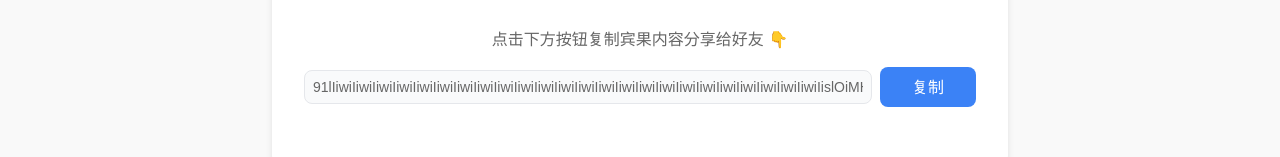
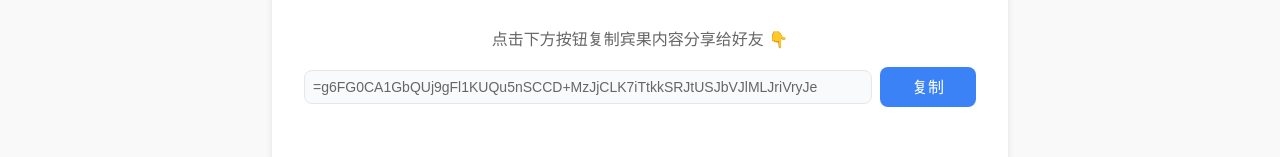
Before and after one commit to senzi/closeai, a Vue app: page /bingo-game in a window 1280 px wide. Shown: the part 1306-1463 px from the top of the page. Built offline with nearby package versions, Linux system fonts and the light colour scheme.

Commit message:
feat: 使用pako进行数据压缩
1. 引入pako库进行数据压缩
2. 优化shareCode的生成和解析逻辑
3. 提升数据压缩效率

```diff
--- a/package.json
+++ b/package.json
@@ -10,6 +10,7 @@
   },
   "dependencies": {
     "lzma": "^2.3.2",
+    "pako": "^2.1.0",
     "vue": "^3.5.13",
     "vue-router": "^4.5.0"
   },
--- a/src/views/tools/bingo-game.vue
+++ b/src/views/tools/bingo-game.vue
@@ -109,6 +109,7 @@
 
 <script setup lang="ts">
 import { ref, reactive, onMounted, watch, computed, nextTick } from 'vue'
+import * as pako from 'pako'
 
 // 游戏模式
 const mode = ref<'edit' | 'play'>('edit')
@@ -176,16 +177,23 @@ const loadSavedData = () => {
 // 生成分享代码
 const shareCode = computed(() => {
   try {
-    // 保留空单元格的位置信息
+    // 准备要压缩的数据
     const cleanData = {
       title: gameData.title ? gameData.title.slice(0, 100) : '',
       description: gameData.description ? gameData.description.slice(0, 200) : '',
       cells: gameData.cells.map(cell => cell ? cell.slice(0, 50) : '')
     }
 
-    // 移除所有 undefined 的字段
-    const data = JSON.stringify(cleanData)
-    const base64 = btoa(unescape(encodeURIComponent(data)))
+    // 转换为 JSON 字符串
+    const jsonStr = JSON.stringify(cleanData)
+
+    // 使用 pako 压缩
+    const compressed = pako.deflate(jsonStr)
+
+    // 转换为 base64 字符串
+    const base64 = btoa(String.fromCharCode.apply(null, compressed))
+
+    // 反转字符串以增加一点混淆
     return base64.split('').reverse().join('')
   } catch (e) {
     console.error('生成分享代码时出错:', e)
@@ -319,14 +327,23 @@ const importGame = () => {
   console.log('开始导入数据，导入文本:', importText.value)
 
   try {
+    // 反转字符串
     const reversed = importText.value.split('').reverse().join('')
     console.log('逆序后的文本:', reversed)
 
-    // 使用更安全的解码方法
-    const jsonStr = decodeURIComponent(escape(atob(reversed)))
-    console.log('解码后的JSON字符串:', jsonStr)
+    // 解码 base64
+    const binary = atob(reversed)
+    const bytes = new Uint8Array(binary.length)
+    for (let i = 0; i < binary.length; i++) {
+      bytes[i] = binary.charCodeAt(i)
+    }
 
-    const imported = JSON.parse(jsonStr)
+    // 使用 pako 解压缩
+    const decompressed = pako.inflate(bytes, { to: 'string' })
+    console.log('解压后的JSON字符串:', decompressed)
+
+    // 解析 JSON
+    const imported = JSON.parse(decompressed)
     console.log('解析后的导入数据:', imported)
 
     // 重置数据
```
Also changed, not shown: 1 other file (tests, documents, lock files or other folders).
